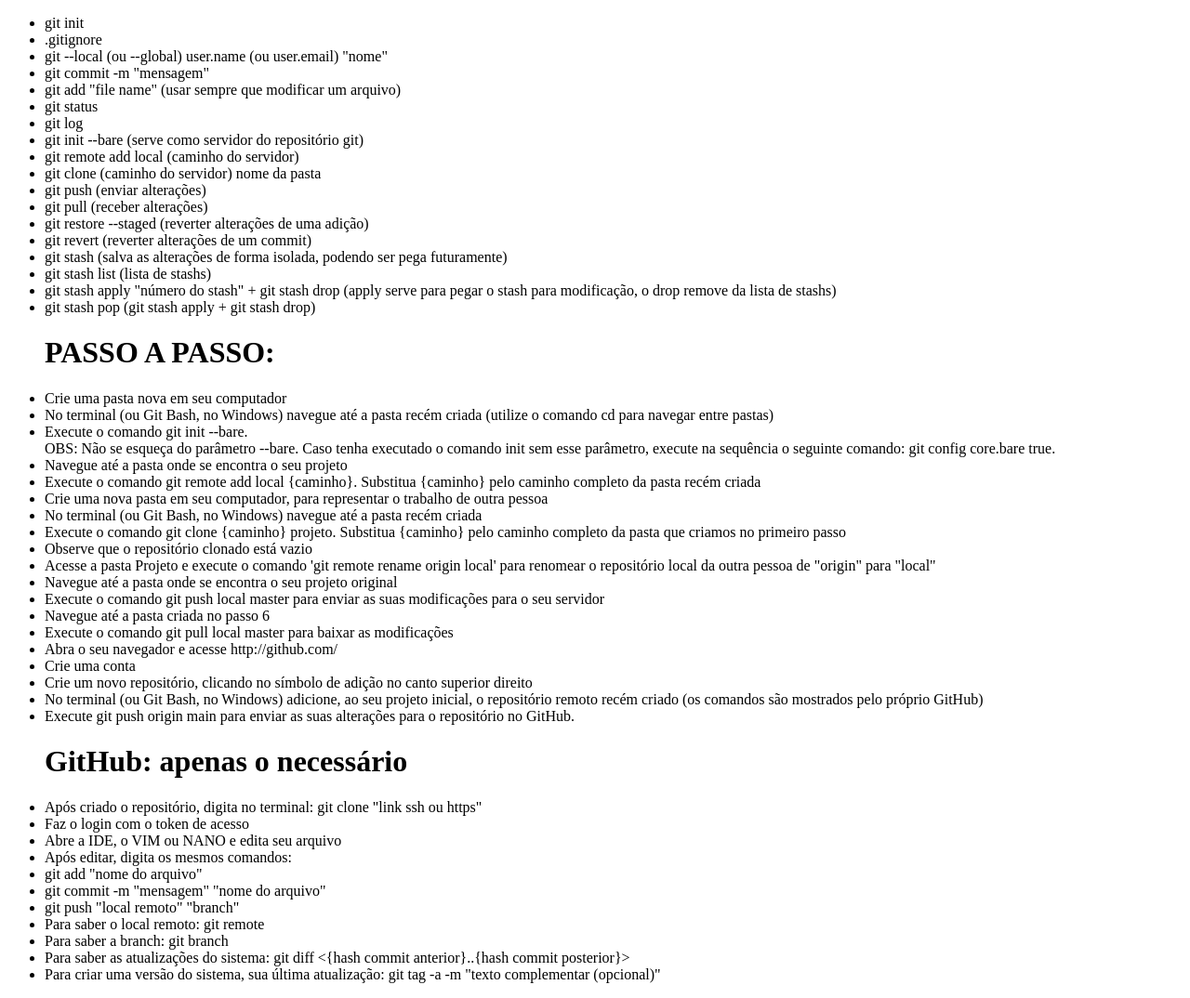
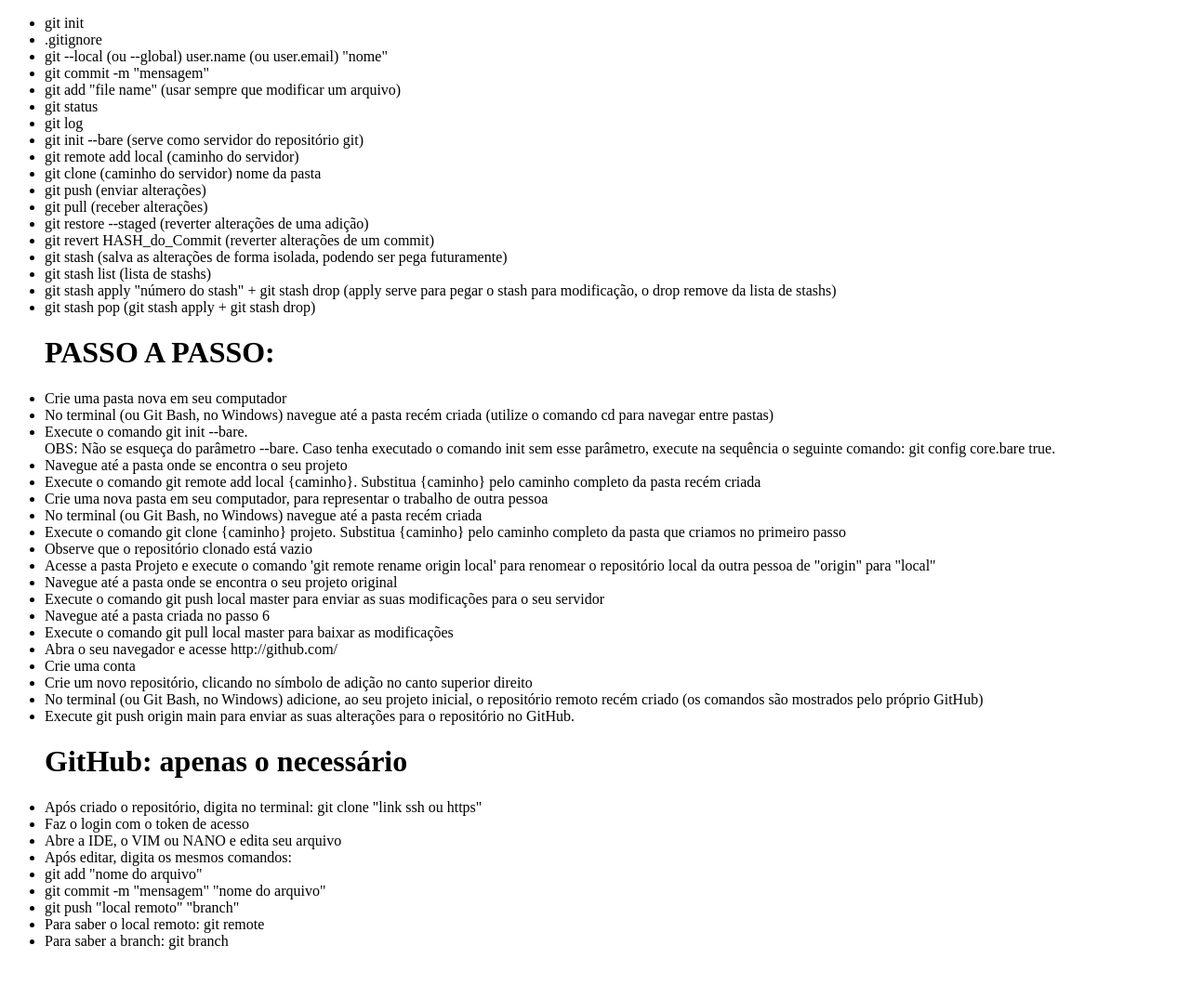
Before and after one commit to JoaoPedroDevOz/git-projeto-alura, a plain HTML site: page index.html in a window 1280 px wide. Shown: the whole page at 93% size. After the commit the page ends 1038 px from the top, so only its background shows below. Drawn offline with Linux system fonts and the light colour scheme.

Commit message:
Revert "index.html"
This reverts commit 9cefd8d2c348253b57457b4a5b66e66b218542c4.

```diff
--- a/index.html
+++ b/index.html
@@ -21,7 +21,7 @@
         <li>git push (enviar alterações)</li>
         <li>git pull (receber alterações)</li>
         <li>git restore --staged <file> (reverter alterações de uma adição)</li>
-        <li>git revert <HASH do Commit> (reverter alterações de um commit)</li>
+        <li>git revert HASH_do_Commit (reverter alterações de um commit)</li>
         <li>git stash (salva as alterações de forma isolada, podendo ser pega futuramente)</li>
         <li>git stash list (lista de stashs)</li>
         <li>git stash apply "número do stash" + git stash drop (apply serve para pegar o stash para modificação,
@@ -68,10 +68,6 @@
 
         <li>Para saber o local remoto: git remote </li>
         <li>Para saber a branch: git branch</li>
-        <li>Para saber as atualizações do sistema: git diff
-            <{hash commit anterior}..{hash commit posterior}></li>
-        <li>Para criar uma versão do sistema,
-            sua última atualização: git tag -a <nome da tag> -m "texto complementar (opcional)"</li>
     </ul>
 </body>
 
```
